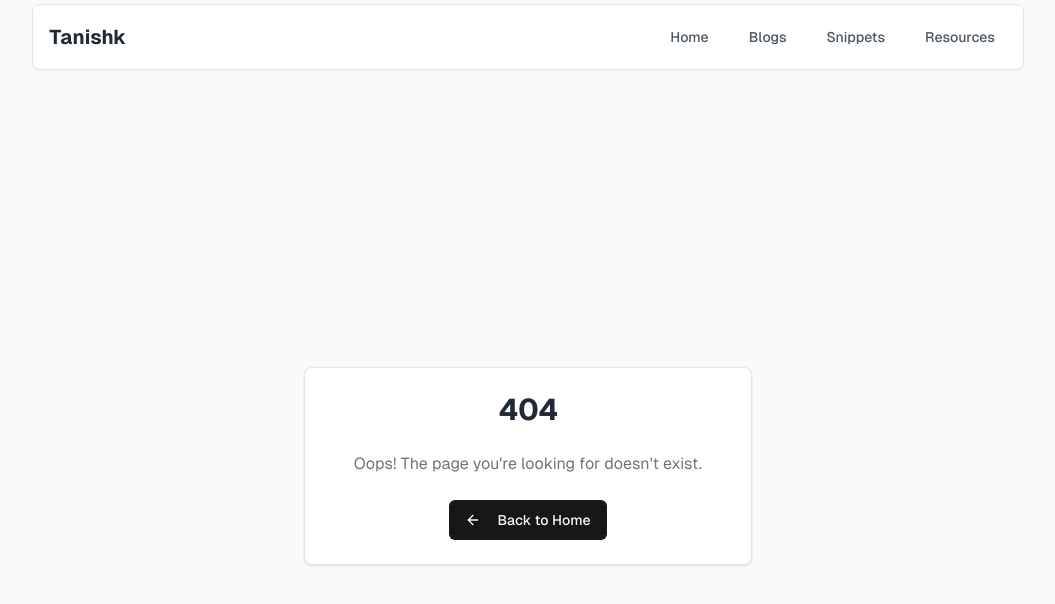
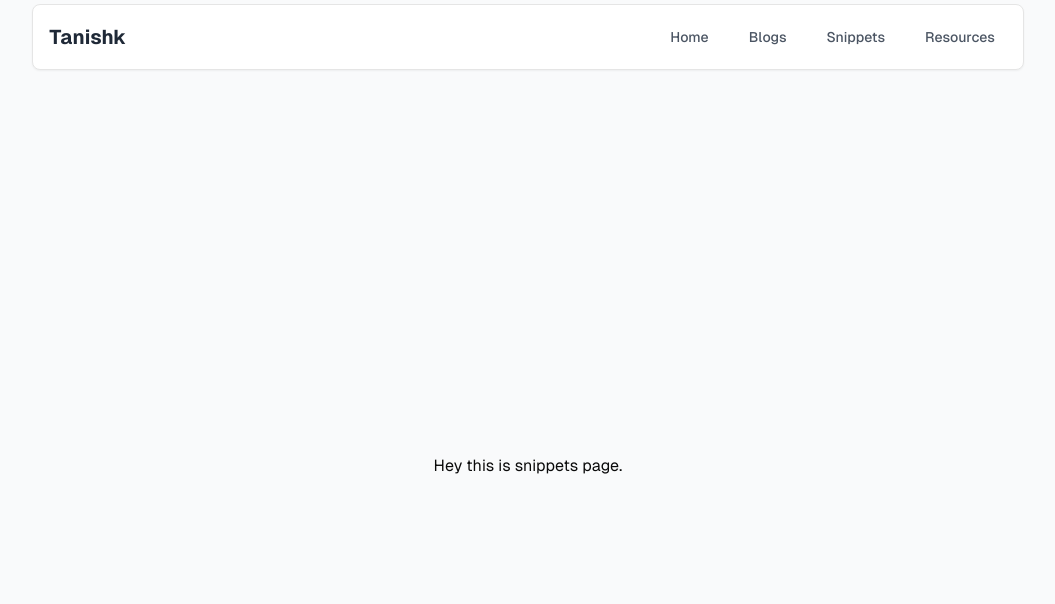
Before and after one commit to tanishkpandey/tanishk-portfolio-full-stack, a Next.js app: page /snippets in a window 1280 px wide. Before the commit this address had no page. Shown: the top 604 px of the page, without its empty margins (112-1167 px from the left). Built offline with nearby package versions, Linux system fonts and the light colour scheme.

Commit message:
fix: sidebar not staying sticky on desktop

```diff
--- a/src/app/page.tsx
+++ b/src/app/page.tsx
@@ -1,18 +1,21 @@
-import { Sidebar } from "@/components/Sidebar"
-import { AboutMe } from "@/components/AboutMe"
-import { Projects } from "@/components/Projects"
-import { Experience } from "@/components/Experience"
+'use client';
+
+import { Sidebar } from "@/components/Sidebar";
+import { AboutMe } from "@/components/AboutMe";
+import { Projects } from "@/components/Projects";
+import { Experience } from "@/components/Experience";
 
 export default function Home() {
   return (
     <div className="bg-[#f7f7f752] min-h-screen">
       <div className="container max-w-screen-lg mx-auto px-4 py-8">
         <div className="grid grid-cols-1 md:grid-cols-3 gap-6">
-          {/* Sticky only on desktop */}
+          {/* Sidebar */}
+          <div className="md:sticky md:top-24 h-fit">
             <Sidebar />
           </div>
 
-          {/* Main Section */}
+          {/* Main content */}
           <main className="md:col-span-2 space-y-10">
             <AboutMe />
             <Projects />
@@ -21,5 +24,5 @@ export default function Home() {
         </div>
       </div>
     </div>
-  )
+  );
 }
--- /dev/null
+++ b/src/app/snippets/page.tsx
@@ -0,0 +1,10 @@
+
+const Blogs = () => {
+    return (
+      <div className="min-h-screen flex items-center justify-center bg-gray-50">
+        <p>Hey this is snippets page.</p>
+      </div>
+    );
+  };
+
+  export default Blogs;
```
